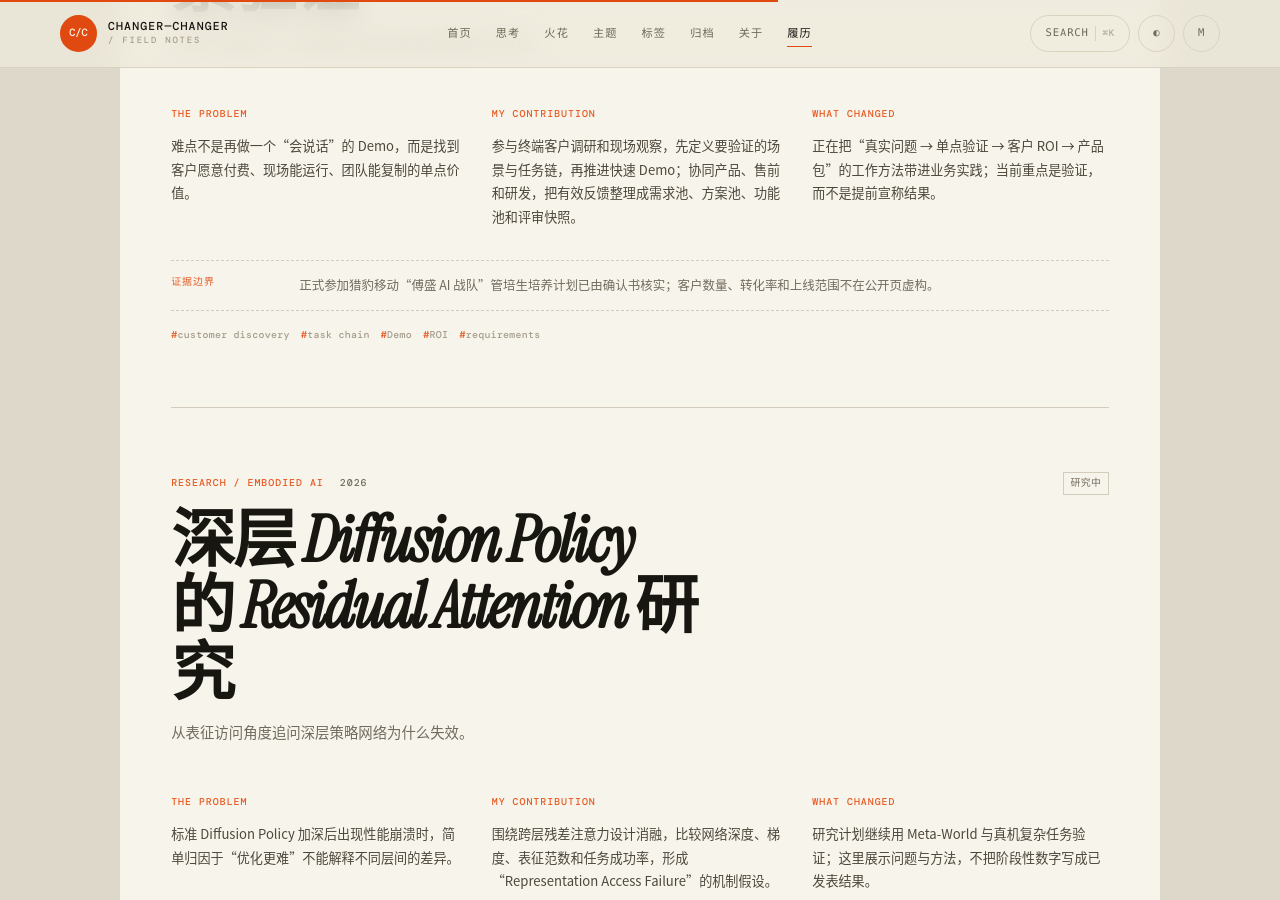
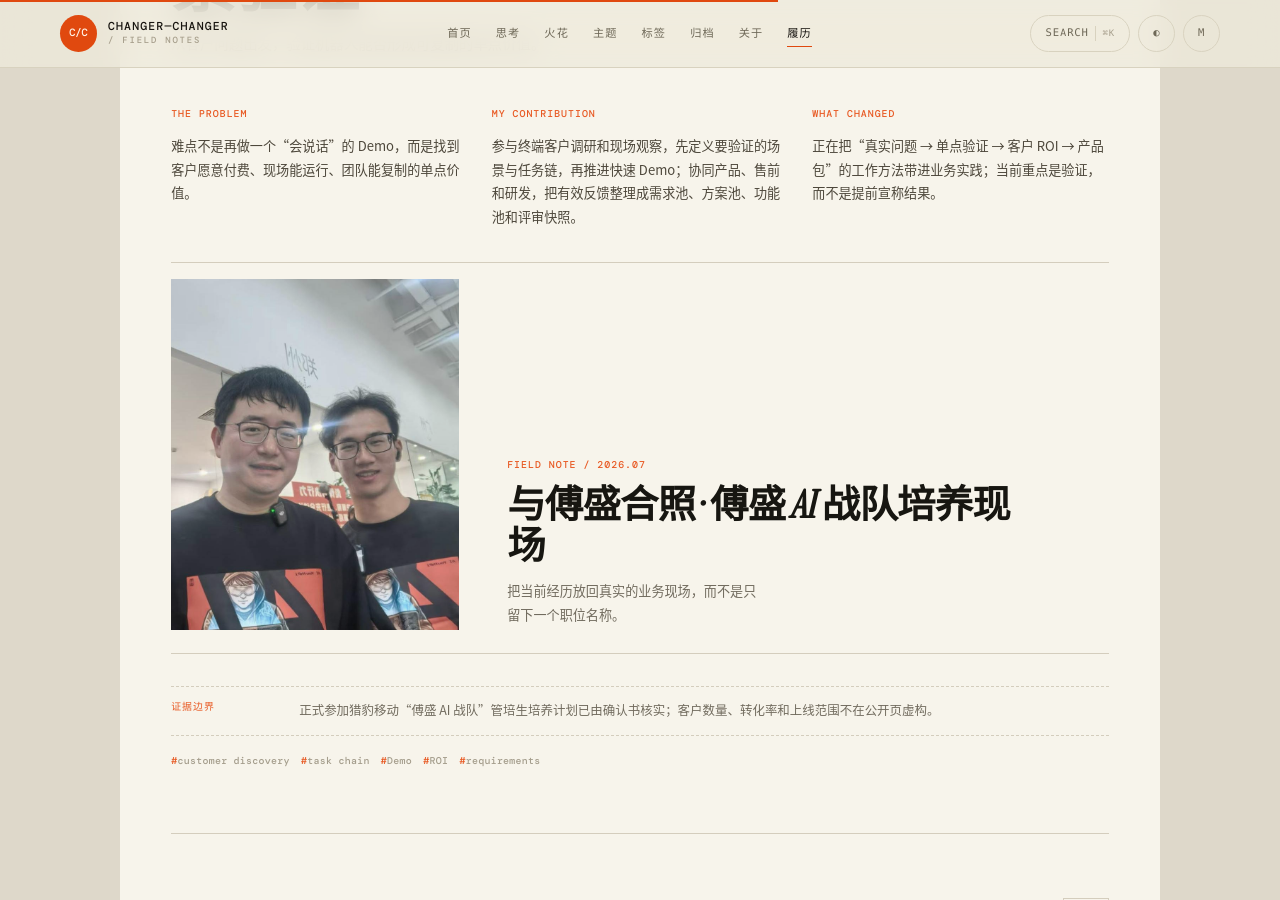
Before and after one commit to changer-changer/changer-changer.github.io, a Jekyll site: the page built from resume/cases/index.md, in a window 1280 px wide and 900 px high, scrolled down 1974 px. Built offline with Jekyll 4.4.1, drawn with Linux system fonts in a browser that asks for light colours; nearby versions of some CDN libraries; some web fonts are replaced; library files that are not in the unit come from our copies.

Commit message:
feat: add visual evidence to resume

```diff
--- a/_data/resume.yml
+++ b/_data/resume.yml
@@ -15,6 +15,13 @@
     href: "/"
     external: false
 focus: ["Embodied intelligence", "AI systems", "Product practice"]
+media:
+  - id: "fusheng-field"
+    image: "/assets/images/resume/field-fusheng.jpg"
+    alt: "在傅盛 AI 战队现场与傅盛合照"
+    label: "FIELD NOTE / 2026.07"
+    caption: "与傅盛合照 · 傅盛 AI 战队培养现场"
+    note: "把当前经历放回真实的业务现场，而不是只留下一个职位名称。"
 experience:
   - period: "2026.07 — 至今"
     organization: "北京金山猎豹科技有限公司"
@@ -115,6 +122,7 @@
     evidence: "正式参加猎豹移动“傅盛 AI 战队”管培生培养计划已由确认书核实；客户数量、转化率和上线范围不在公开页虚构。"
     status_class: "current"
     status_label: "进行中"
+    media_id: "fusheng-field"
     tags: ["customer discovery", "task chain", "Demo", "ROI", "requirements"]
   - id: "residual-attention"
     number: "04"
--- a/_layouts/resume-cases.html
+++ b/_layouts/resume-cases.html
@@ -15,6 +15,7 @@
   </nav>
   <div class="cv-case-list">
     {% for item in cv.case_studies %}
+      {% assign case_media = cv.media | where: "id", item.media_id | first %}
       <article class="cv-case-detail" id="{{ item.id }}">
         <header><div class="cv-project-meta"><span>{{ item.category_label }}</span><span>{{ item.period }}</span><em class="cv-status cv-status--{{ item.status_class }}">{{ item.status_label }}</em></div><h2>{{ item.title }}</h2><p>{{ item.one_liner }}</p></header>
         <div class="cv-case-grid">
@@ -22,6 +23,12 @@
           <div><span>MY CONTRIBUTION</span><p>{{ item.contribution }}</p></div>
           <div><span>WHAT CHANGED</span><p>{{ item.outcome }}</p></div>
         </div>
+        {% if case_media %}
+          <figure class="cv-case-media">
+            <div class="cv-case-media-image"><img src="{{ case_media.image | relative_url }}" alt="{{ case_media.alt }}" loading="lazy"></div>
+            <figcaption><span>{{ case_media.label }}</span><strong>{{ case_media.caption }}</strong><p>{{ case_media.note }}</p></figcaption>
+          </figure>
+        {% endif %}
         <div class="cv-case-proof"><span>证据边界</span><p>{{ item.evidence }}</p></div>
         <div class="cv-tags">{% for tag in item.tags %}<span>{{ tag }}</span>{% endfor %}</div>
       </article>
--- a/assets/css/main.css
+++ b/assets/css/main.css
@@ -1126,7 +1126,7 @@
 .cv-header { display: grid; grid-template-columns: 1fr auto; gap: 2rem; padding-bottom: 2rem; border-bottom: 1px solid var(--cv-ink); }
 .cv-eyebrow, .cv-role, .cv-location, .cv-links, .cv-focus-row, .cv-entry-time, .cv-entry-heading > span, .cv-project-meta, .cv-status, .cv-tags, .cv-side-head, .cv-skill-group h3, .cv-education > span, .cv-awards span, .cv-footer, .cv-cases-header p, .cv-case-index, .cv-case-grid > div > span, .cv-case-proof > span, .cv-back-link { font: 500 .62rem/1.5 var(--f-mono); letter-spacing: .1em; }
 .cv-eyebrow { color: var(--cv-accent); }
-.cv-header h1 { margin-top: 1.25rem; font: 900 clamp(3.4rem, 7vw, 7rem)/.92 var(--f-serif); letter-spacing: -.04em; }
+.cv-header h1 { margin-top: 1.25rem; font: 900 clamp(3.4rem, 7vw, 7rem)/.92 var(--f-serif); letter-spacing: -.04em; white-space: nowrap; }
 .cv-role { margin-top: .8rem; color: var(--cv-muted); text-transform: uppercase; }
 .cv-summary { max-width: 52ch; margin-top: 1.35rem; color: #403b31; font-size: .92rem; line-height: 1.8; }
 .cv-header-side { display: flex; flex-direction: column; align-items: flex-end; gap: 2rem; text-align: right; }
@@ -1135,6 +1135,10 @@
 .cv-links a, .cv-links button { color: var(--cv-ink); font: inherit; letter-spacing: inherit; transition: color .25s, transform .25s; }
 .cv-links a:hover, .cv-links button:hover { color: var(--cv-accent); transform: translateX(-3px); }
 .cv-links span { color: var(--cv-accent); }
+.cv-header-media { width: min(8.5rem, 100%); margin: .35rem 0 0 auto; }
+.cv-header-media img { display: block; width: 100%; aspect-ratio: .72; object-fit: cover; object-position: 50% 38%; border: 1px solid var(--cv-line); filter: saturate(.82) contrast(.96); }
+.cv-header-media figcaption { display: grid; gap: .22rem; margin-top: .55rem; color: var(--cv-muted); font: 500 .57rem/1.5 var(--f-mono); letter-spacing: .04em; }
+.cv-header-media figcaption span { color: var(--cv-accent); font-size: .54rem; letter-spacing: .1em; }
 .cv-focus-row { min-height: 3.5rem; display: flex; align-items: center; flex-wrap: wrap; gap: .7rem; border-bottom: 1px solid var(--cv-line); color: var(--cv-muted); }
 .cv-focus-row > span { color: var(--cv-accent); margin-right: .6rem; }
 .cv-focus-row b { color: var(--cv-ink); font-weight: 500; letter-spacing: .04em; }
@@ -1212,6 +1216,14 @@
 .cv-case-grid { display: grid; grid-template-columns: repeat(3, 1fr); gap: 1.5rem; margin-top: 2.5rem; }
 .cv-case-grid > div > span, .cv-case-proof > span { color: var(--cv-accent); }
 .cv-case-grid p { margin-top: .65rem; color: #4d473b; font-size: .82rem; line-height: 1.8; }
+.cv-case-media { display: grid; grid-template-columns: minmax(12rem, 18rem) minmax(0, 1fr); gap: clamp(1.2rem, 4vw, 3rem); align-items: end; margin-top: 2.1rem; padding: 1rem 0 1.4rem; border-top: 1px solid var(--cv-line); border-bottom: 1px solid var(--cv-line); }
+.cv-case-media-image { overflow: hidden; background: var(--cv-ground); }
+.cv-case-media-image img { display: block; width: 100%; aspect-ratio: .82; object-fit: cover; object-position: 50% 38%; filter: saturate(.82) contrast(.96); transition: transform .5s var(--ease-out), filter .3s; }
+.cv-case-media:hover img { transform: scale(1.025); filter: saturate(1) contrast(1); }
+.cv-case-media figcaption { max-width: 33rem; padding-bottom: .25rem; }
+.cv-case-media figcaption > span { display: block; color: var(--cv-accent); font: 500 .62rem/1.5 var(--f-mono); letter-spacing: .1em; }
+.cv-case-media figcaption strong { display: block; margin-top: .75rem; font: 900 clamp(1.45rem, 3vw, 2.4rem)/1.08 var(--f-serif); letter-spacing: -.02em; }
+.cv-case-media figcaption p { margin-top: .7rem; max-width: 36ch; color: var(--cv-muted); font-size: .82rem; line-height: 1.8; }
 .cv-case-proof { display: grid; grid-template-columns: 7rem 1fr; gap: 1rem; margin-top: 2rem; padding: .85rem 0; border-top: 1px dashed var(--cv-line); border-bottom: 1px dashed var(--cv-line); }
 .cv-case-proof p { color: var(--cv-muted); font-size: .78rem; line-height: 1.7; }
 .cv-case-detail .cv-tags { margin-top: 1.1rem; }
@@ -1230,6 +1242,7 @@
   .cv-header h1 { font-size: 4rem; }
   .cv-header-side { align-items: flex-start; margin-top: 1.5rem; text-align: left; gap: 1rem; }
   .cv-links { align-items: flex-start; flex-direction: row; flex-wrap: wrap; gap: .7rem 1rem; }
+  .cv-header-media { width: min(9.5rem, 42vw); margin: .5rem 0 0; }
   .cv-layout { display: block; }
   .cv-entry { grid-template-columns: 1fr; gap: .55rem; }
   .cv-entry-time { display: flex; justify-content: space-between; }
@@ -1243,6 +1256,8 @@
   .cv-footer span + span { display: block; margin-top: .5rem; }
   .cv-case-index { overflow-x: auto; flex-wrap: nowrap; white-space: nowrap; padding: .9rem 1.25rem; }
   .cv-case-detail header h2 { font-size: 2.6rem; }
+  .cv-case-media { grid-template-columns: 1fr; gap: 1rem; }
+  .cv-case-media-image { width: min(13rem, 100%); }
   .cv-case-proof { display: block; }
   .cv-case-proof p { margin-top: .5rem; }
 }
@@ -1256,6 +1271,7 @@
   .cv-header h1 { margin-top: 2mm; font-size: 34pt; }
   .cv-summary { max-width: 55ch; margin-top: 3mm; font-size: 8pt; line-height: 1.45; }
   .cv-header-side { gap: 4mm; }
+  .cv-header-media { display: none; }
   .cv-location, .cv-links, .cv-focus-row, .cv-entry-time, .cv-entry-heading > span, .cv-project-meta, .cv-status, .cv-tags, .cv-side-head, .cv-skill-group h3, .cv-education > span, .cv-awards span, .cv-footer { font-size: 6.5pt; }
   .cv-focus-row { min-height: 8mm; gap: 2mm; }
   .cv-layout { gap: 11mm; }
@@ -1286,4 +1302,5 @@
   .cv-cases-header { padding: 14mm; }
   .cv-case-index { display: none; }
   .cv-case-list { padding: 0 14mm; }
+  .cv-case-media { display: none; }
 }
```
Also changed, not shown: _layouts/resume.html (+7 -0 lines), assets/images/resume/field-fusheng.jpg (added).
